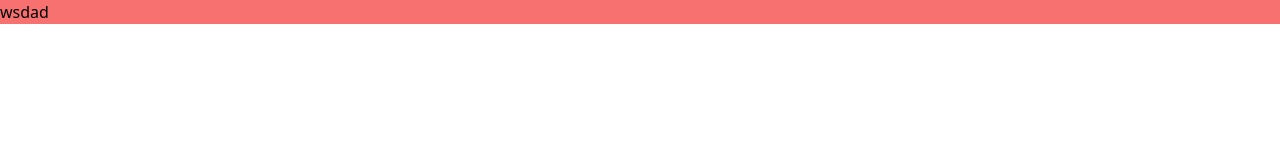
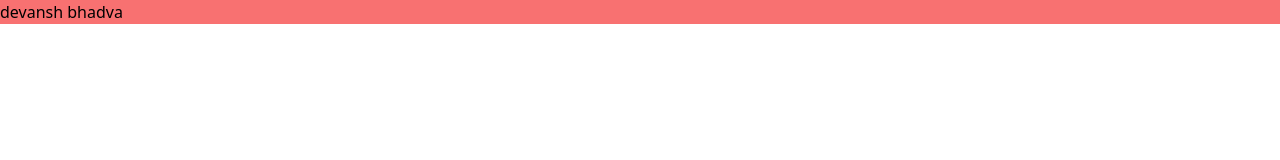
Before and after one commit to soham203/Web3-Quiz, a React (Vite) app: page / in a window 1280 px wide. Shown: the top 160 px of the page. Built offline with nearby package versions, Linux system fonts and the light colour scheme.

Commit message:
initial commit

```diff
--- a/src/App.jsx
+++ b/src/App.jsx
@@ -4,7 +4,7 @@ function App() {
   return (
     <>
      <div className='bg-red-400'>
-      wsdad
+      devansh  bhadva
      </div>
     </>
   )
```
